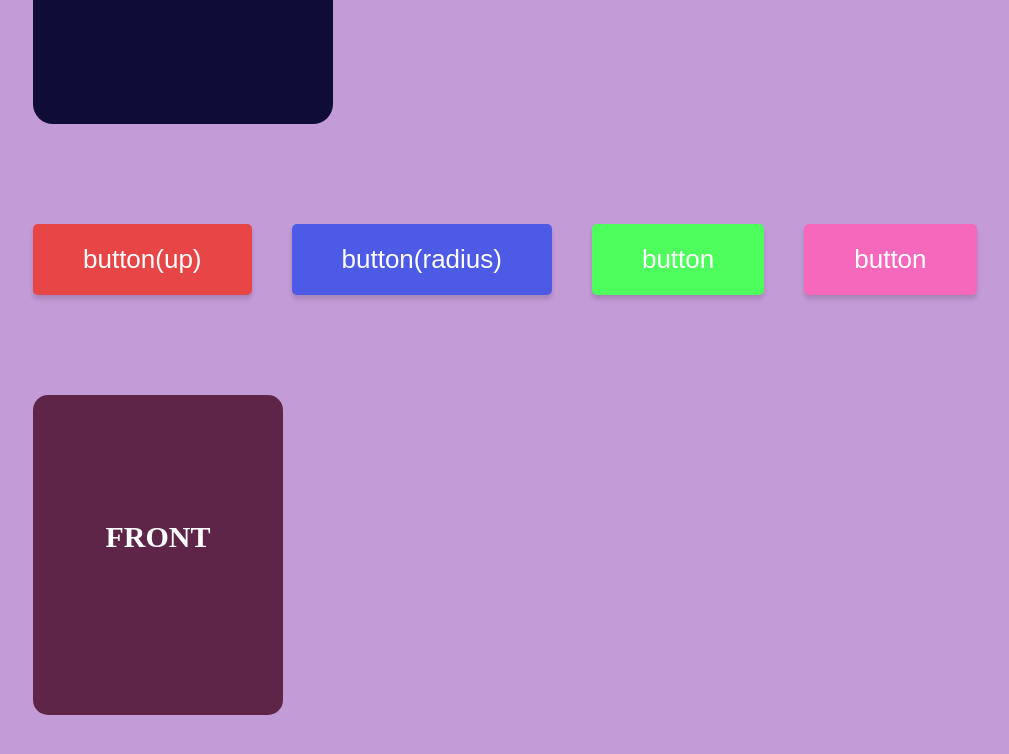
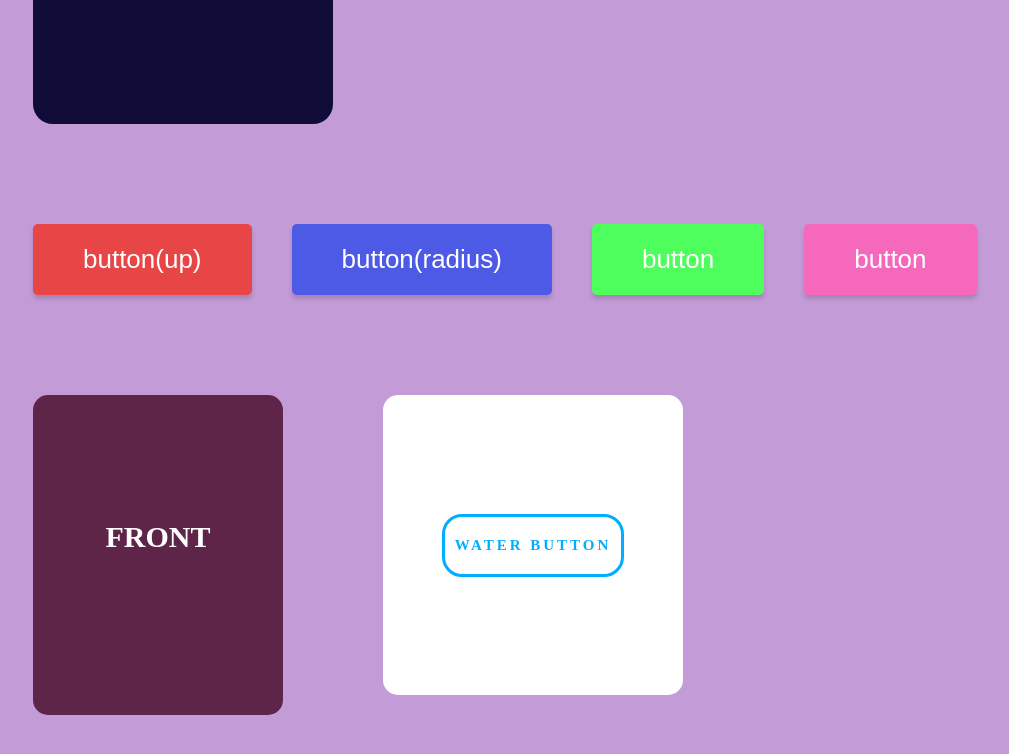
Before and after one commit to YK9968/custom, a plain HTML site: page index.html in a window 1280 px wide. Shown: the part 326-1080 px from the top of the page, without its empty margins (17-1026 px from the left). Drawn offline with Linux system fonts and the light colour scheme.

Commit message:
add water button

```diff
--- a/index.html
+++ b/index.html
@@ -7,7 +7,7 @@
     <link rel="stylesheet" href="./style.css" />
   </head>
   <body>
-    <!---------------------------------------------animation border------------------------------>
+    <!-- -------------------------------------------animation border---------------------------- -->
     <div class="animation-border-btn">
       <div class="animation-border">
         <div class="container">
@@ -20,7 +20,7 @@
         </button>
       </div>
     </div>
-    <!--------------------------------------------- /animation border------------------------------>
+    <!-- ------------------------------------------- /animation border---------------------------- -->
     <!-- ------------------------------------------move button------------------------------------ -->
 
     <div class="move-btn">
@@ -31,7 +31,8 @@
     </div>
 
     <!-- ------------------------------------------/move button------------------------------------ -->
-    <!-------------------------------------------- flip card ------------------------------------------>
+    <!-- ------------------------------------------ flip card ---------------------------------------- -->
+    <div class="con-button">
       <div class="flip-container">
         <div class="flip-card">
           <div class="flip-front-card">
@@ -42,6 +43,16 @@
           </div>
         </div>
       </div>
-    <!-------------------------------------------- /flip card ----------------------------------------->
+      <!-- ------------------------------------------ /flip card --------------------------------------- -->
+
+      <!-- ------------------------------------------- water buttom ------------------------------ -->
+      <div class="container-water-button">
+        <a class="water-wave-button link" href="/index.html">
+          <span class="sp-water-wave">water button</span>
+          <div class="wave-button"></div>
+        </a>
+      </div>
+    </div>
+    <!-- ------------------------------------------- /water buttom ----------------------------- -->
   </body>
 </html>
--- a/style.css
+++ b/style.css
@@ -6,6 +6,15 @@
 body {
   background-color: rgb(195, 155, 215);
   padding: 50px 50px;
+}
+
+.link {
+  text-decoration: none;
+}
+
+.con-button {
+  display: flex;
+  gap: 100px;
 }
 
 .container {
@@ -194,3 +203,75 @@ body {
   text-transform: uppercase;
 }
 /* ============================================== /flip card ====================================== */
+
+/* ============================================== water button ===================================== */
+
+.container-water-button {
+  margin-top: 100px;
+  display: flex;
+  align-items: center;
+  justify-content: center;
+  width: 300px;
+  height: 300px;
+  background-color: #ffffff;
+  border-radius: 15px;
+}
+
+.water-wave-button {
+  position: relative;
+  display: block;
+  padding: 20px 10px;
+  border: 3px solid #00aeff;
+  text-transform: uppercase;
+  font-size: 15px;
+  letter-spacing: 0.2em;
+  color: #00aeff;
+  font-weight: 600;
+  overflow: hidden;
+  border-radius: 20px;
+}
+
+.sp-water-wave {
+  position: relative;
+  z-index: 1;
+  transition: 1s;
+}
+.wave-button {
+  position: absolute;
+  top: calc(100% + 22px);
+  left: 0;
+  width: 100%;
+  height: 100%;
+  background: #00aeff;
+  transition: 1s;
+}
+
+.water-wave-button:hover .wave-button {
+  top: 0;
+}
+
+.water-wave-button:hover .sp-water-wave {
+  color: #ffffff;
+}
+
+.wave-button::before {
+  content: "";
+  position: absolute;
+  top: -22px;
+  left: 0;
+  width: 100%;
+  height: 22px;
+  background: url(./img/wave.png);
+  animation: animate 300ms linear infinite;
+}
+
+@keyframes animate {
+  0% {
+    background-position-x: 0;
+  }
+  100% {
+    background-position-x: 118px;
+  }
+}
+
+/* ============================================= /water button ===================================== */
```
Also changed, not shown: img/wave.png (added). Lines whose indentation alone changed are shown as unchanged.
